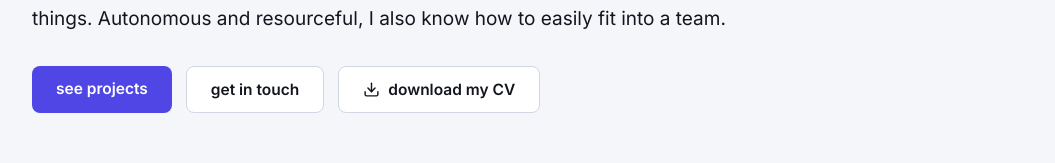
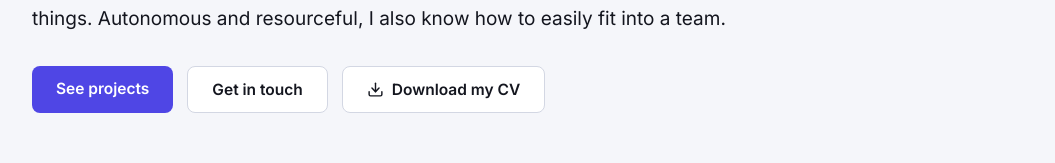
Before and after one commit to Abyssalt/portfolio, a Vue app: page / in a window 1280 px wide. Shown: the part 469-632 px from the top of the page, without its empty margins (112-1167 px from the left). Built offline with nearby package versions, Linux system fonts and the light colour scheme.

Commit message:
Update call-to-action text to proper capitalization

```diff
--- a/src/i18n.js
+++ b/src/i18n.js
@@ -14,9 +14,9 @@ export const translations = {
       title1: 'Étudiant en dernière année de Bachelier,',
       title2: 'en quête du monde professionnel',
       sub: "Jeune développeur aux portes du monde professionnel, je suis de nature curieux et j’aime apprendre de nouvelles choses. Autonome et débrouillard, je sais également m’intégrer facilement au sein d’une équipe.",
-      ctaProjects: 'voir les projets',
-      ctaContact: 'me contacter',
-      ctaResume: 'télécharger mon CV',
+      ctaProjects: 'Voir les projets',
+      ctaContact: 'Me contacter',
+      ctaResume: 'Télécharger mon CV',
     },
     facts: {
       formationValue: 'Bachelier en Informatique — HERS',
@@ -75,9 +75,9 @@ export const translations = {
       title1: 'Student in the final year of a Bachelor’s degree,',
       title2: 'in search of the professional world',
       sub: 'As a young developer on the doorstep of the professional world, I am naturally curious and enjoy learning new things. Autonomous and resourceful, I also know how to easily fit into a team.',
-      ctaProjects: 'see projects',
-      ctaContact: 'get in touch',
-      ctaResume: 'download my CV',
+      ctaProjects: 'See projects',
+      ctaContact: 'Get in touch',
+      ctaResume: 'Download my CV',
     },
     facts: {
       formationValue: "Bachelor's in Computer Science — HERS",
```
